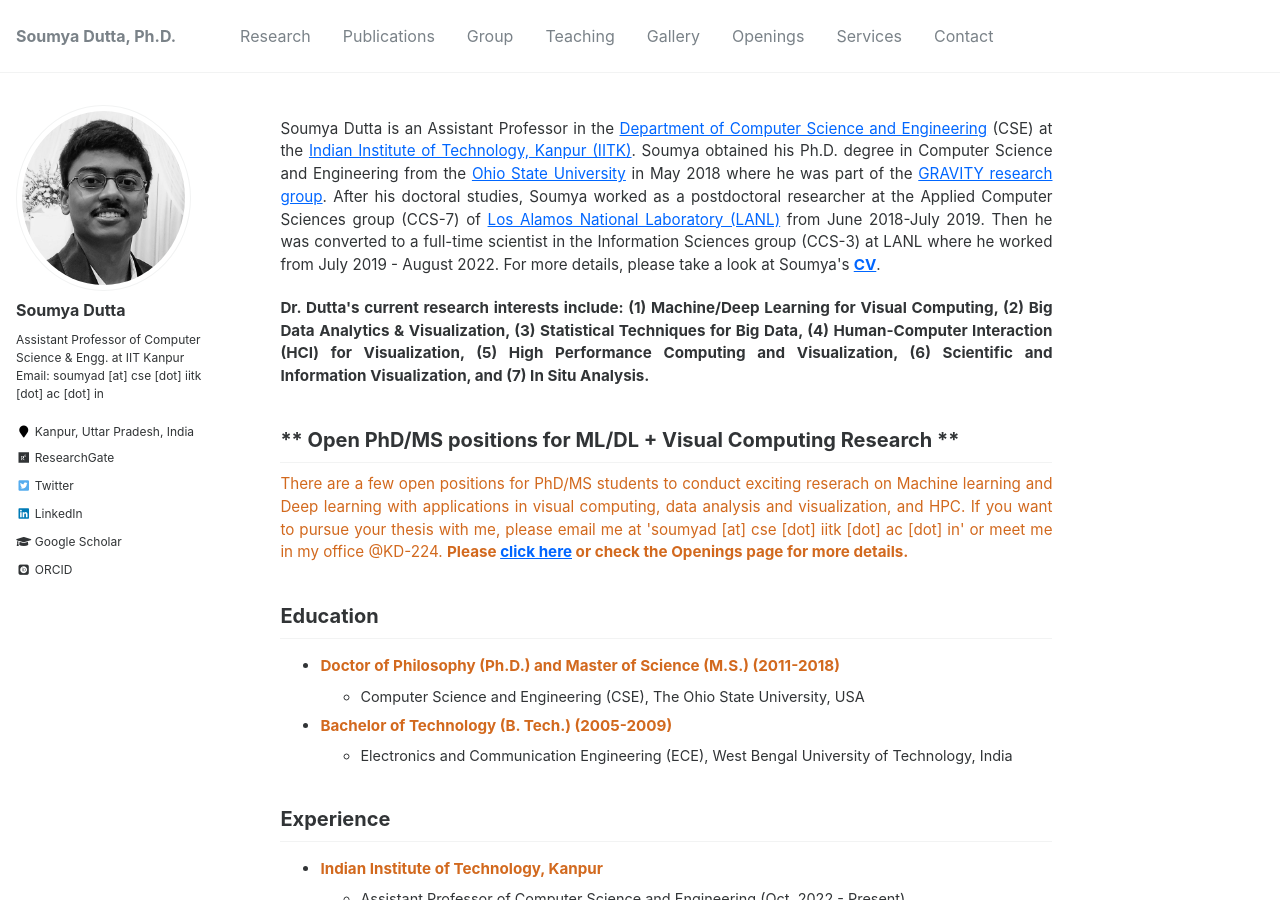
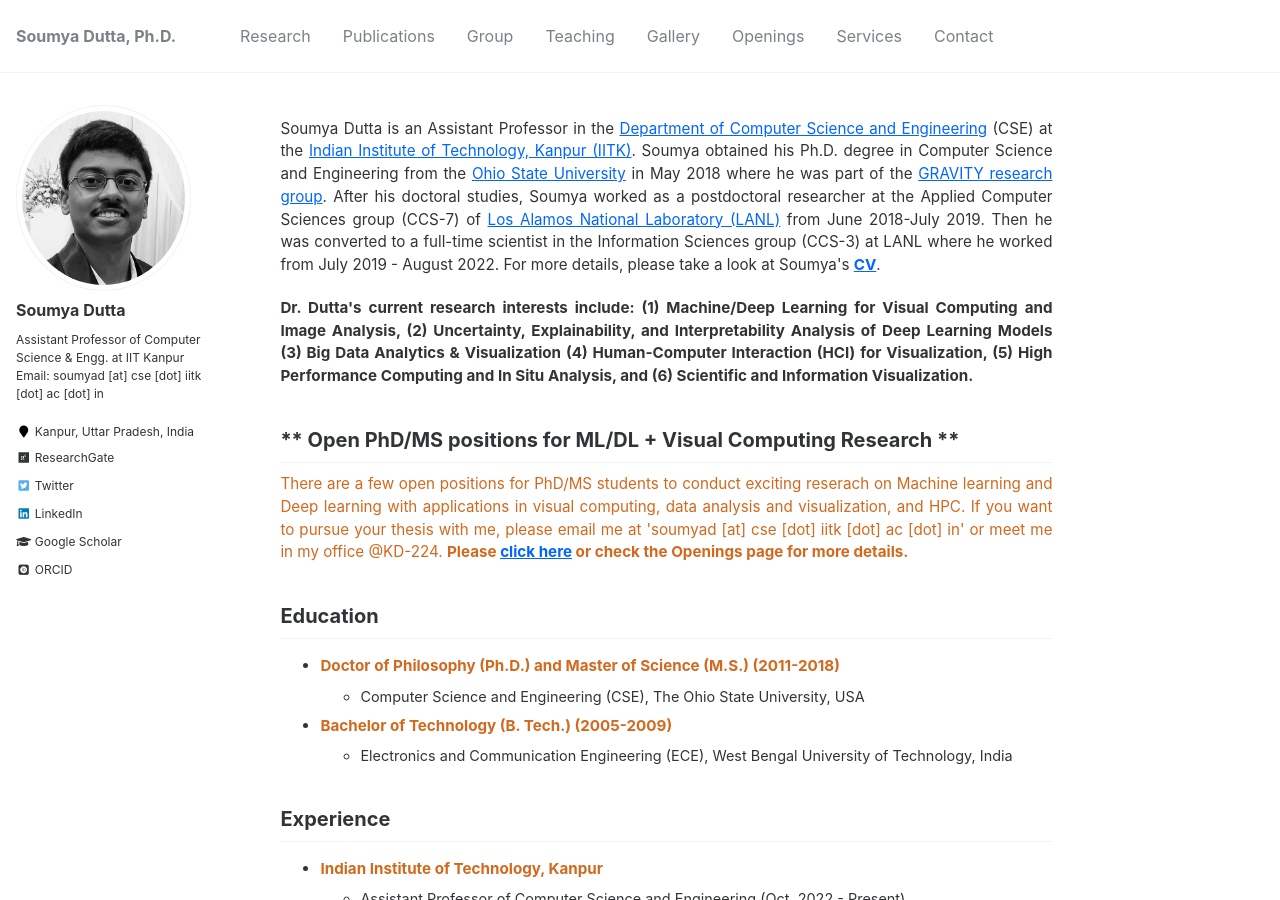
Before and after one commit to soumyadutta-cse/soumyadutta-cse.github.io, a Jekyll site: the page built from _pages/about.md, in a window 1280 px wide and 900 px high. Built offline with Jekyll 4.4.1, drawn with Linux system fonts in a browser that asks for light colours; some web fonts are replaced.

Commit message:
minor tweaks in research areas

```diff
--- a/_pages/about.md
+++ b/_pages/about.md
@@ -15,7 +15,7 @@ Soumya Dutta is an Assistant Professor in the <a href="https://www.cse.iitk.ac.i
 
 
 <p><strong>
-Dr. Dutta's current research interests include: (1) Machine/Deep Learning for Visual Computing, (2) Big Data Analytics & Visualization, (3) Statistical Techniques for Big Data, (4) Human-Computer Interaction (HCI) for Visualization, (5) High Performance Computing and Visualization, (6) Scientific and Information Visualization, and (7) In Situ Analysis.
+Dr. Dutta's current research interests include: (1) Machine/Deep Learning for Visual Computing and Image Analysis, (2) Uncertainty, Explainability, and Interpretability Analysis of Deep Learning Models (3) Big Data Analytics & Visualization (4) Human-Computer Interaction (HCI) for Visualization, (5) High Performance Computing and In Situ Analysis, and (6) Scientific and Information Visualization.
 </strong></p>
 
 <!-- <h2> ** Want to join our group? ** </h2>
```
Also changed, not shown: _pages/openings.md (+1 -1 lines), _pages/research.md (+2 -3 lines).
